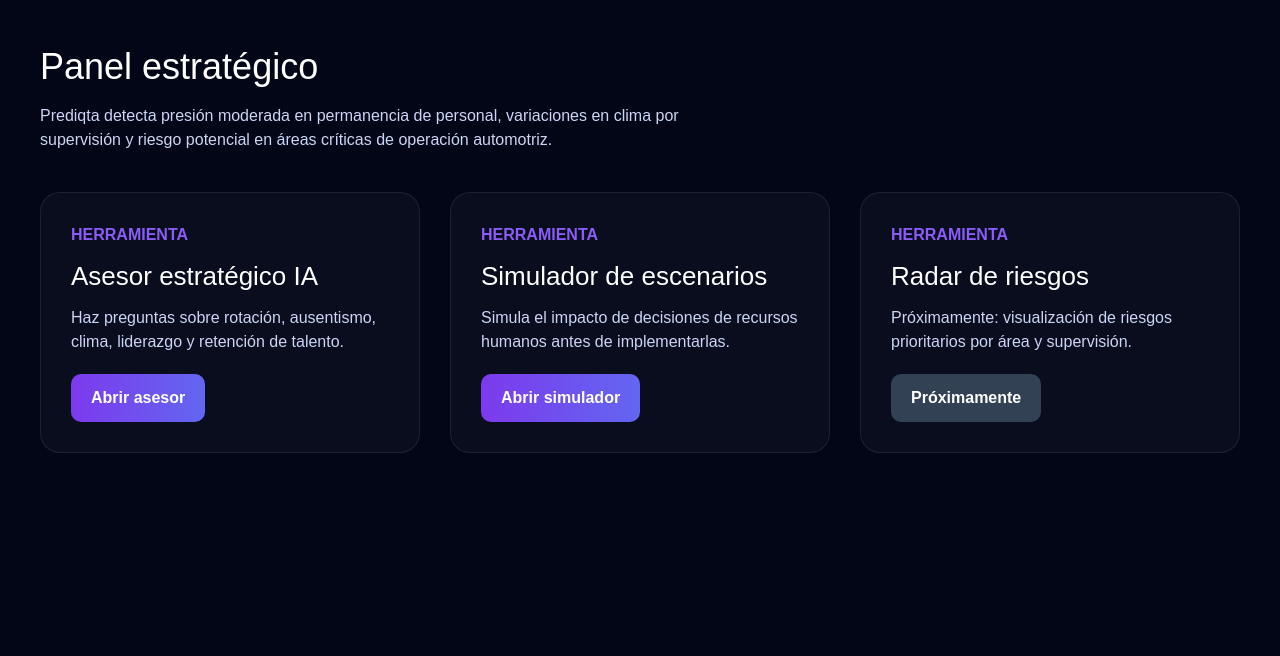
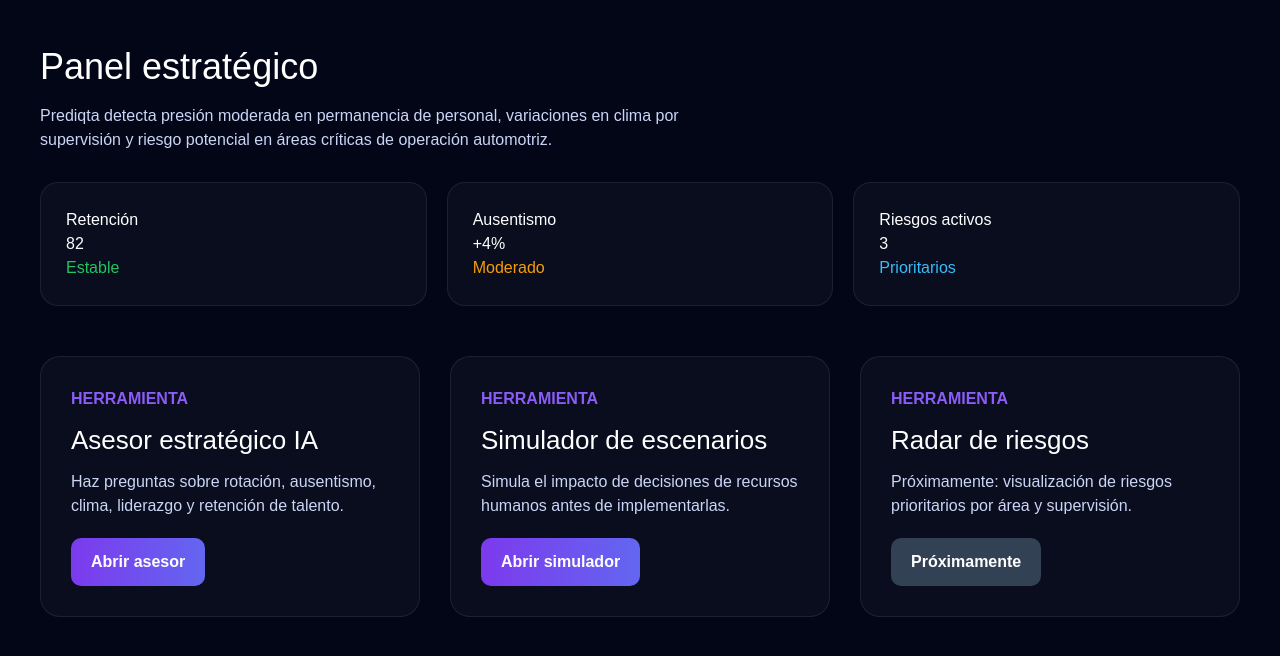
Before and after one commit to isabelsubcuentas-create/prediqta-portal, a Next.js app: page /dashboard in a window 1280 px wide. Shown: the top 656 px of the page. Built offline with nearby package versions, Linux system fonts and the light colour scheme.

Commit message:
Update page.tsx

```diff
--- a/app/dashboard/page.tsx
+++ b/app/dashboard/page.tsx
@@ -8,14 +8,28 @@ export default function Dashboard() {
     fontFamily: "sans-serif"
   }
 
-  const grid = {
+  const kpiGrid = {
     display: "grid",
-    gridTemplateColumns: "repeat(auto-fit,minmax(260px,1fr))",
-    gap: "30px",
-    marginTop: "40px"
+    gridTemplateColumns: "repeat(auto-fit,minmax(220px,1fr))",
+    gap: "20px",
+    marginTop: "30px"
   }
 
   const card = {
+    padding: "25px",
+    borderRadius: "18px",
+    background: "rgba(255,255,255,0.03)",
+    border: "1px solid rgba(255,255,255,0.08)"
+  }
+
+  const toolGrid = {
+    display: "grid",
+    gridTemplateColumns: "repeat(auto-fit,minmax(280px,1fr))",
+    gap: "30px",
+    marginTop: "50px"
+  }
+
+  const toolCard = {
     padding: "30px",
     borderRadius: "20px",
     background: "rgba(255,255,255,0.03)",
@@ -44,11 +58,36 @@ export default function Dashboard() {
       </p>
 
 
-      <div style={grid}>
+      {/* KPIs */}
 
-        {/* ASESOR IA */}
+      <div style={kpiGrid}>
 
         <div style={card}>
+          <p>Retención</p>
+          <h2>82</h2>
+          <p style={{color:"#22c55e"}}>Estable</p>
+        </div>
+
+        <div style={card}>
+          <p>Ausentismo</p>
+          <h2>+4%</h2>
+          <p style={{color:"#f59e0b"}}>Moderado</p>
+        </div>
+
+        <div style={card}>
+          <p>Riesgos activos</p>
+          <h2>3</h2>
+          <p style={{color:"#38bdf8"}}>Prioritarios</p>
+        </div>
+
+      </div>
+
+
+      {/* HERRAMIENTAS */}
+
+      <div style={toolGrid}>
+
+        <div style={toolCard}>
           <p style={{color:"#8b5cf6",fontWeight:"600"}}>HERRAMIENTA</p>
 
           <h3 style={{fontSize:"26px",marginTop:"10px"}}>
@@ -67,9 +106,7 @@ export default function Dashboard() {
         </div>
 
 
-        {/* SIMULADOR */}
-
-        <div style={card}>
+        <div style={toolCard}>
           <p style={{color:"#8b5cf6",fontWeight:"600"}}>HERRAMIENTA</p>
 
           <h3 style={{fontSize:"26px",marginTop:"10px"}}>
@@ -88,9 +125,7 @@ export default function Dashboard() {
         </div>
 
 
-        {/* RADAR */}
-
-        <div style={card}>
+        <div style={toolCard}>
           <p style={{color:"#8b5cf6",fontWeight:"600"}}>HERRAMIENTA</p>
 
           <h3 style={{fontSize:"26px",marginTop:"10px"}}>
```
